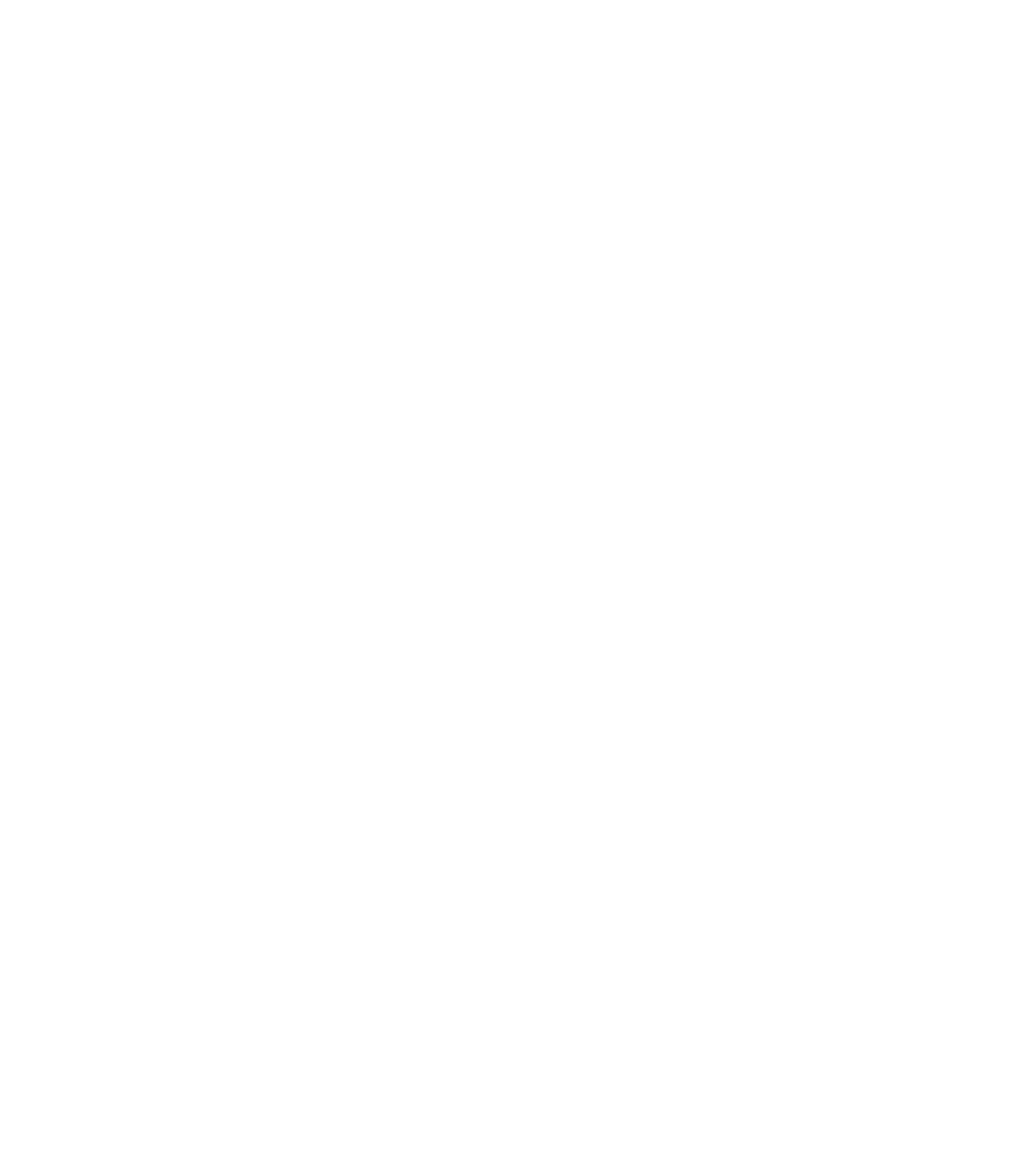
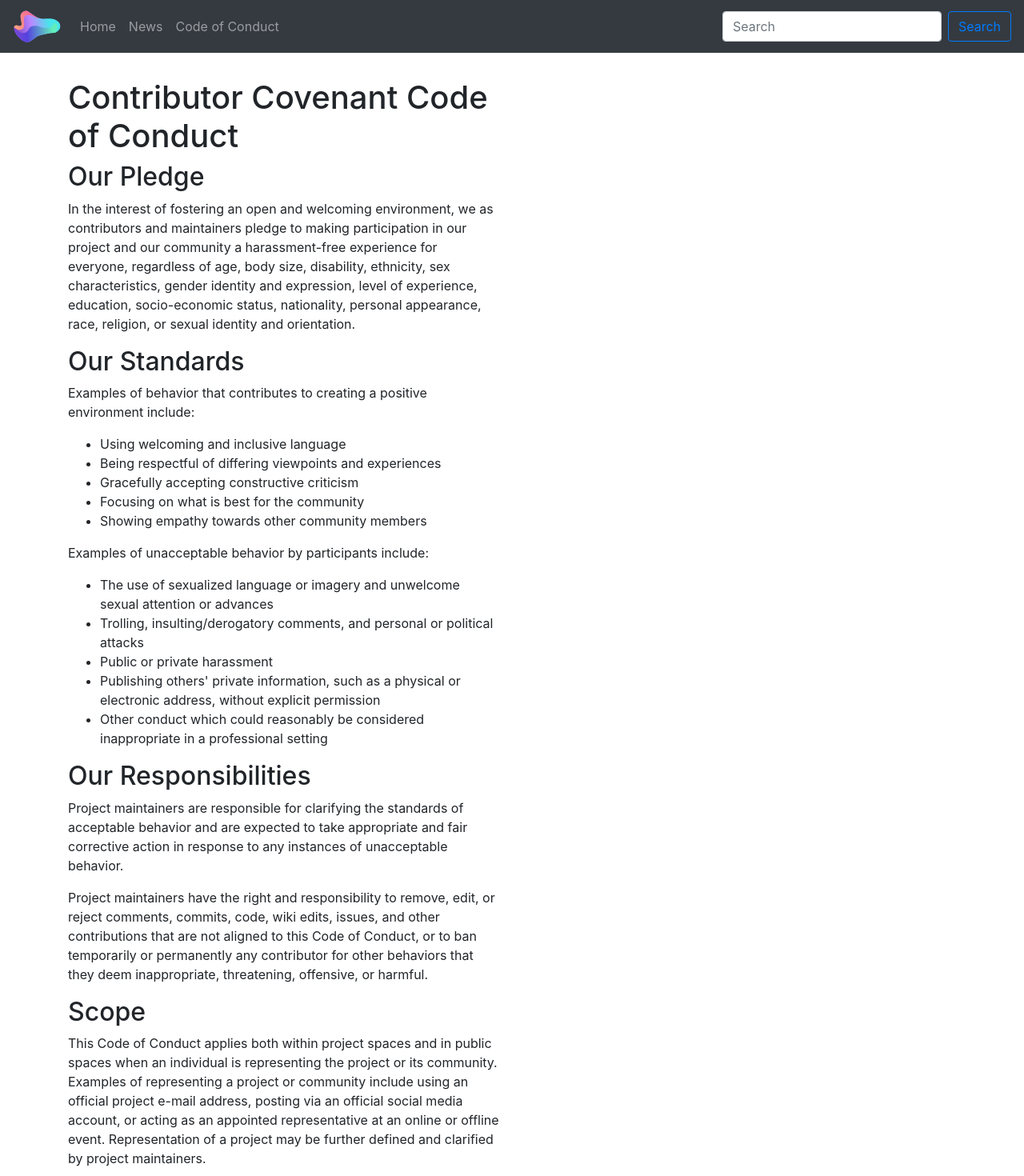
Before and after one commit to indeplot/indeplot, a React (Create React App) app: page /codeOfConduct in a window 1280 px wide. Shown: the top 1470 px of the page at 80% size. Before the commit the page ends 800 px from the top, so only its background shows below. Built offline with nearby package versions, Linux system fonts and the light colour scheme.

Commit message:
added code of conduct page

```diff
--- a/package.json
+++ b/package.json
@@ -15,6 +15,7 @@
     "react-bootstrap": "^1.3.0",
     "react-chartjs-2": "^2.10.0",
     "react-dom": "^16.13.1",
+    "react-markdown": "^4.3.1",
     "react-router-dom": "^5.2.0",
     "react-scripts": "3.4.3",
     "react-toastify": "^6.0.0-rc.3",
--- a/src/App.js
+++ b/src/App.js
@@ -1,18 +1,17 @@
-import React from 'react';
+import React from "react";
 //import logo from './logo.svg';
-import './App.css';
+import "./App.css";
 
-import { BrowserRouter as Router, Route} from 'react-router-dom';
-import {  HomePage } from './pages'
-
+import { BrowserRouter as Router, Route } from "react-router-dom";
+import { HomePage } from "./pages";
+import CodeOfConduct from "./pages/CodeofConduct/CodeOfConduct";
 
 function App() {
   return (
-
     <Router>
-      <Route path='/' exact component={HomePage} />
+      <Route path="/" exact component={HomePage} />
+      <Route path="/codeOfConduct" exact component={CodeOfConduct} />
     </Router>
-
   );
 }
 
--- /dev/null
+++ b/src/Assets/CODE_OF_CONDUCT.md
@@ -0,0 +1,43 @@
+# Contributor Covenant Code of Conduct
+
+## Our Pledge
+
+In the interest of fostering an open and welcoming environment, we as contributors and maintainers pledge to making participation in our project and our community a harassment-free experience for everyone, regardless of age, body size, disability, ethnicity, sex characteristics, gender identity and expression, level of experience, education, socio-economic status, nationality, personal appearance, race, religion, or sexual identity and orientation.
+
+## Our Standards
+
+Examples of behavior that contributes to creating a positive environment include:
+
+- Using welcoming and inclusive language
+- Being respectful of differing viewpoints and experiences
+- Gracefully accepting constructive criticism
+- Focusing on what is best for the community
+- Showing empathy towards other community members
+
+Examples of unacceptable behavior by participants include:
+
+- The use of sexualized language or imagery and unwelcome sexual attention or advances
+- Trolling, insulting/derogatory comments, and personal or political attacks
+- Public or private harassment
+- Publishing others' private information, such as a physical or electronic address, without explicit permission
+- Other conduct which could reasonably be considered inappropriate in a professional setting
+
+## Our Responsibilities
+
+Project maintainers are responsible for clarifying the standards of acceptable behavior and are expected to take appropriate and fair corrective action in response to any instances of unacceptable behavior.
+
+Project maintainers have the right and responsibility to remove, edit, or reject comments, commits, code, wiki edits, issues, and other contributions that are not aligned to this Code of Conduct, or to ban temporarily or permanently any contributor for other behaviors that they deem inappropriate, threatening, offensive, or harmful.
+
+## Scope
+
+This Code of Conduct applies both within project spaces and in public spaces when an individual is representing the project or its community. Examples of representing a project or community include using an official project e-mail address, posting via an official social media account, or acting as an appointed representative at an online or offline event. Representation of a project may be further defined and clarified by project maintainers.
+
+## Enforcement
+Instances of abusive, harassing, or otherwise unacceptable behavior may be reported by contacting the project team at indeplot@gmail.com. All complaints will be reviewed and investigated and will result in a response that is deemed necessary and appropriate to the circumstances. The project team is obligated to maintain confidentiality with regard to the reporter of an incident. Further details of specific enforcement policies may be posted separately.
+
+Project maintainers who do not follow or enforce the Code of Conduct in good faith may face temporary or permanent repercussions as determined by other members of the project's leadership.
+
+### Attribution
+This Code of Conduct is adapted from the Contributor Covenant, version 1.4, available at https://www.contributor-covenant.org/version/1/4/code-of-conduct.html
+
+For answers to common questions about this code of conduct, see https://www.contributor-covenant.org/faq
--- a/src/Components/Navbarr.js
+++ b/src/Components/Navbarr.js
@@ -1,24 +1,39 @@
-import React from 'react'
- import logo from '../Assets/Images/logo.svg';
- import * as ReactBootStrap from 'react-bootstrap';
+import React from "react";
+import logo from "../Assets/Images/logo.svg";
+import * as ReactBootStrap from "react-bootstrap";
 export default function Navbarr() {
   return (
-    <ReactBootStrap.Navbar collapseOnSelect expand="lg" bg="dark" variant="dark"  >
-  <ReactBootStrap.Navbar.Brand href="/"><img  src={logo} alt="logo_icon"  style={{width: "60px"}}/></ReactBootStrap.Navbar.Brand>
+    <ReactBootStrap.Navbar
+      collapseOnSelect
+      expand="lg"
+      bg="dark"
+      variant="dark"
+    >
+      <ReactBootStrap.Navbar.Brand href="/">
+        <img src={logo} alt="logo_icon" style={{ width: "60px" }} />
+      </ReactBootStrap.Navbar.Brand>
       <ReactBootStrap.Navbar.Toggle aria-controls="responsive-navbar-nav" />
       <ReactBootStrap.Navbar.Collapse id="responsive-navbar-nav">
         <ReactBootStrap.Nav className="mr-auto">
           <ReactBootStrap.Nav.Link href="/">Home</ReactBootStrap.Nav.Link>
           <ReactBootStrap.Nav.Link href="/">News</ReactBootStrap.Nav.Link>
-
+          <ReactBootStrap.Nav.Link href="/codeOfConduct">
+            Code of Conduct
+          </ReactBootStrap.Nav.Link>
         </ReactBootStrap.Nav>
         <ReactBootStrap.Nav>
           <ReactBootStrap.Form inline>
-      <ReactBootStrap.FormControl type="text" placeholder="Search" className="mr-sm-2 mb-3 mb-md-0" />
-      <ReactBootStrap.Button variant="outline-primary">Search</ReactBootStrap.Button>
+            <ReactBootStrap.FormControl
+              type="text"
+              placeholder="Search"
+              className="mr-sm-2 mb-3 mb-md-0"
+            />
+            <ReactBootStrap.Button variant="outline-primary">
+              Search
+            </ReactBootStrap.Button>
           </ReactBootStrap.Form>
         </ReactBootStrap.Nav>
       </ReactBootStrap.Navbar.Collapse>
     </ReactBootStrap.Navbar>
-  )
+  );
 }
--- /dev/null
+++ b/src/pages/CodeofConduct/CodeOfConduct.js
@@ -0,0 +1,38 @@
+import React, { useState, useEffect } from "react";
+
+import Footer from "../../Components/Footer";
+import Navbar from "../../Components/Navbarr";
+
+import CODE_OF_CONDUCT from "../../Assets/CODE_OF_CONDUCT.md";
+import ReactMarkdown from "react-markdown";
+
+import "./CodeOfConduct.styles.css";
+
+const CodeOfConduct = () => {
+  const [conductText, setConductText] = useState("");
+
+  useEffect(() => {
+    const fetchData = async () => {
+      const response = await fetch(CODE_OF_CONDUCT).then((r) => r.text());
+      setConductText(response);
+    };
+
+    fetchData();
+  }, []);
+
+  return (
+    <div>
+      <Navbar />
+      <div className="container">
+        <div className="row coc">
+          <div className="col-sm-6">
+            <ReactMarkdown source={conductText} />
+          </div>
+        </div>
+      </div>
+      <Footer />
+    </div>
+  );
+};
+
+export default CodeOfConduct;
--- /dev/null
+++ b/src/pages/CodeofConduct/CodeOfConduct.styles.css
@@ -0,0 +1,3 @@
+.coc {
+  margin-top: 2rem;
+}
--- a/src/pages/HomePage/HomePage.js
+++ b/src/pages/HomePage/HomePage.js
@@ -1,43 +1,53 @@
-import React from 'react';
-import { Row, Col } from 'react-bootstrap';
-import Charts from '../Charts/Charts'
-import Footer from '../../Components/Footer';
-import Navbar from '../../Components/Navbarr';
+import React from "react";
+import { Row, Col } from "react-bootstrap";
+import Charts from "../Charts/Charts";
+import Footer from "../../Components/Footer";
+import Navbar from "../../Components/Navbarr";
 
 class HomePage extends React.Component {
-
   constructor() {
-        super()
+    super();
     this.state = {
       data: [65, 59, 80, 81, 56],
-            labels: ['SampleX1', 'SampleX2', 'SampleX3',
-                'SampleX4']
-        }
+      labels: ["SampleX1", "SampleX2", "SampleX3", "SampleX4"],
+    };
   }
 
   render() {
     return (
-
       <div>
         <Navbar />
         <Row>
-                    <Col>This is is the Home Page and This coding style should be followed</Col>
+          <Col>
+            This is is the Home Page and This coding style should be followed
+          </Col>
         </Row>
         <div className="container-fluid">
           <div className="row">
             <div className="col-sm-6">
-                            <Charts chartType="Line" labels={this.state.labels} title="Sample 1" data={this.state.data} options={{}} />
+              <Charts
+                chartType="Line"
+                labels={this.state.labels}
+                title="Sample 1"
+                data={this.state.data}
+                options={{}}
+              />
             </div>
             <div className="col-sm-6">
-                            <Charts chartType="Bar" labels={this.state.labels} title="Sample 2" data={this.state.data} options={{}} />
+              <Charts
+                chartType="Bar"
+                labels={this.state.labels}
+                title="Sample 2"
+                data={this.state.data}
+                options={{}}
+              />
             </div>
           </div>
         </div>
         <Footer />
       </div>
-        )
+    );
   }
 }
 
-
 export default HomePage;
```
Lines whose indentation alone changed are shown as unchanged.
